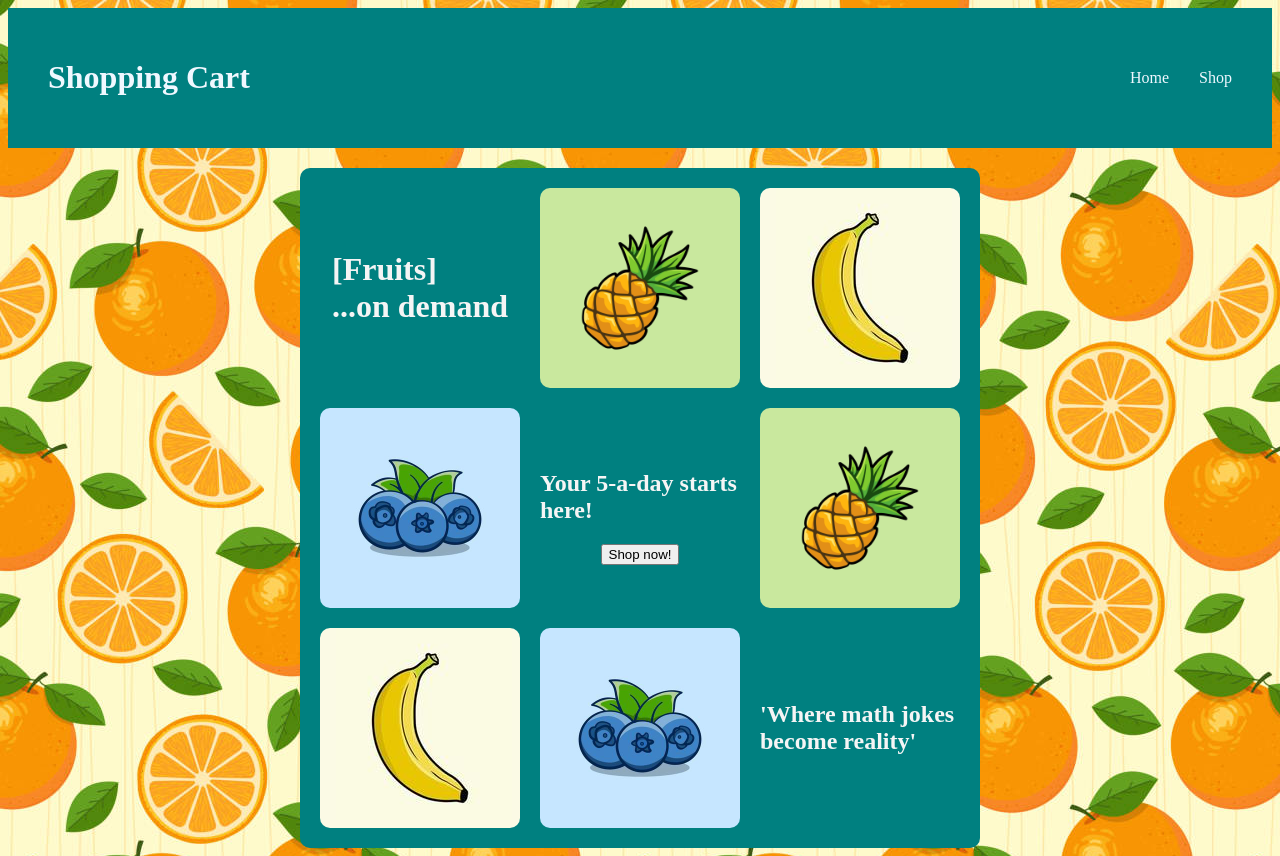
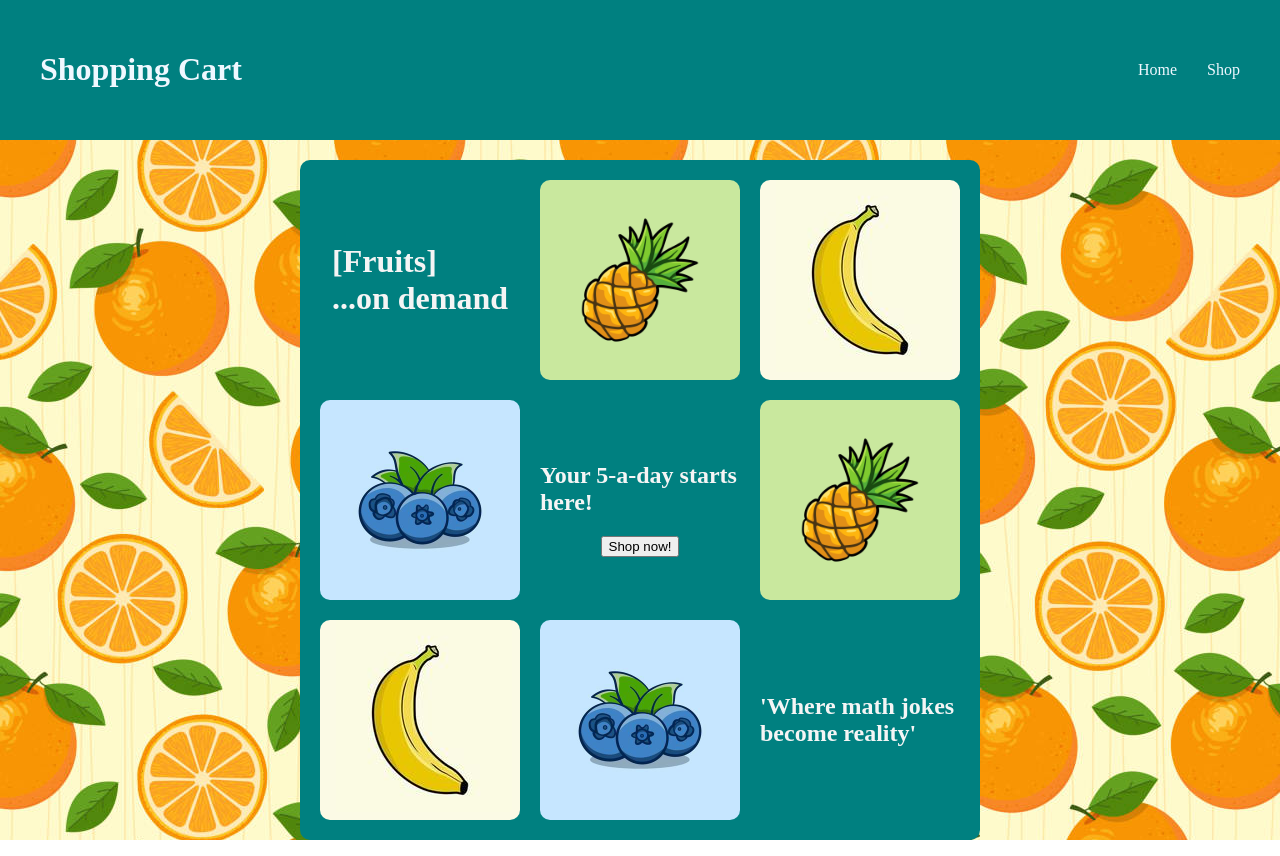
Before and after one commit to stef44n/shopping-cart, a React (Create React App) app: page / in a window 1280 px wide. Built offline with nearby package versions, Linux system fonts and the light colour scheme.

Commit message:
Delete margins

```diff
--- a/src/styles/App.css
+++ b/src/styles/App.css
@@ -1,6 +1,7 @@
 body {
     /* background-image: url("../assets/backgrounds/seamless-watermelon-pattern.jpg"); */
     /* background-image: url("../assets/backgrounds/bbpattern.jpg"); */
-    background-image: url("../assets/backgrounds/orange-pattern.jpg");
+    /* background-image: url("../assets/backgrounds/orange-pattern.jpg"); */
     /* background-size: 300px; */
+    margin: 0;
 }
```
